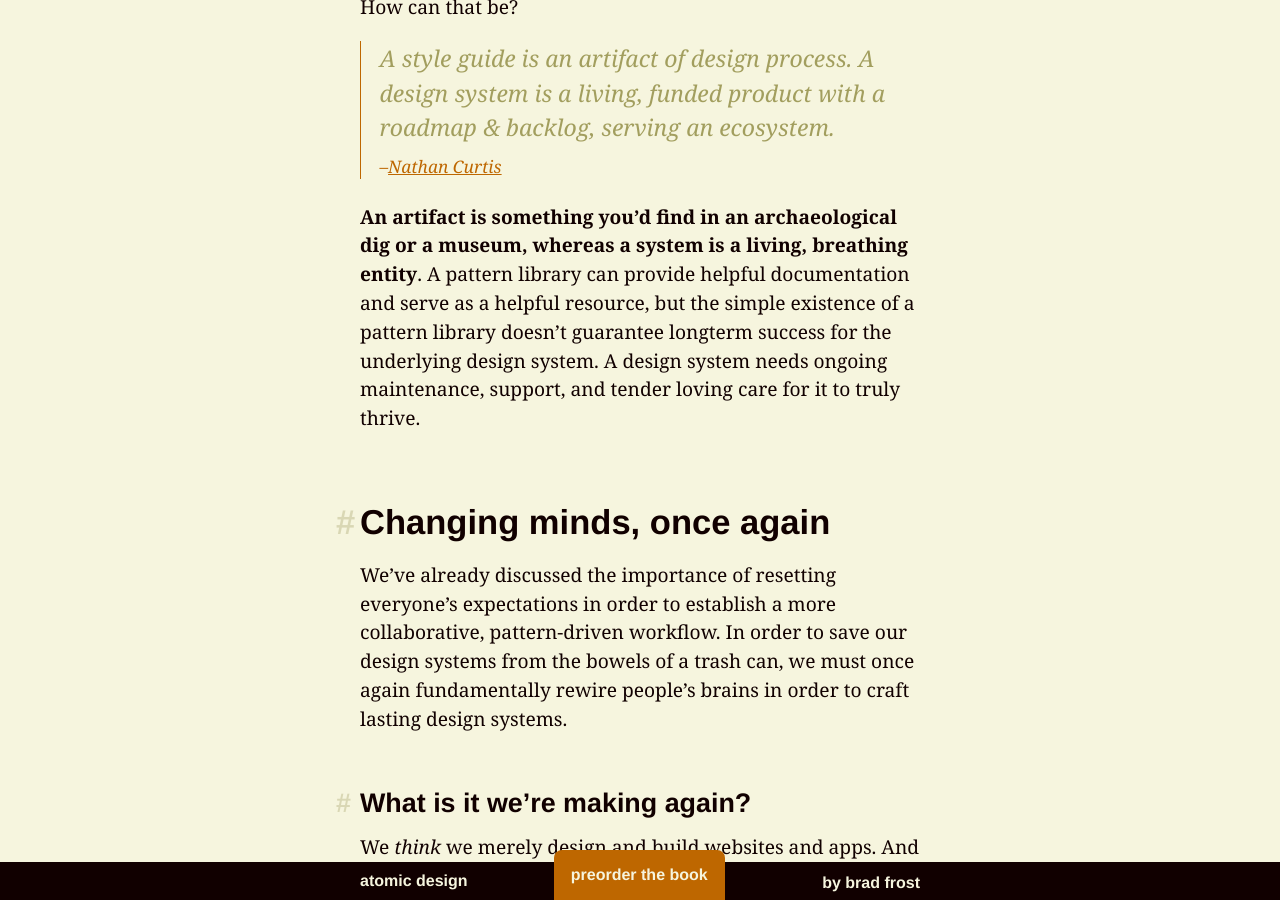
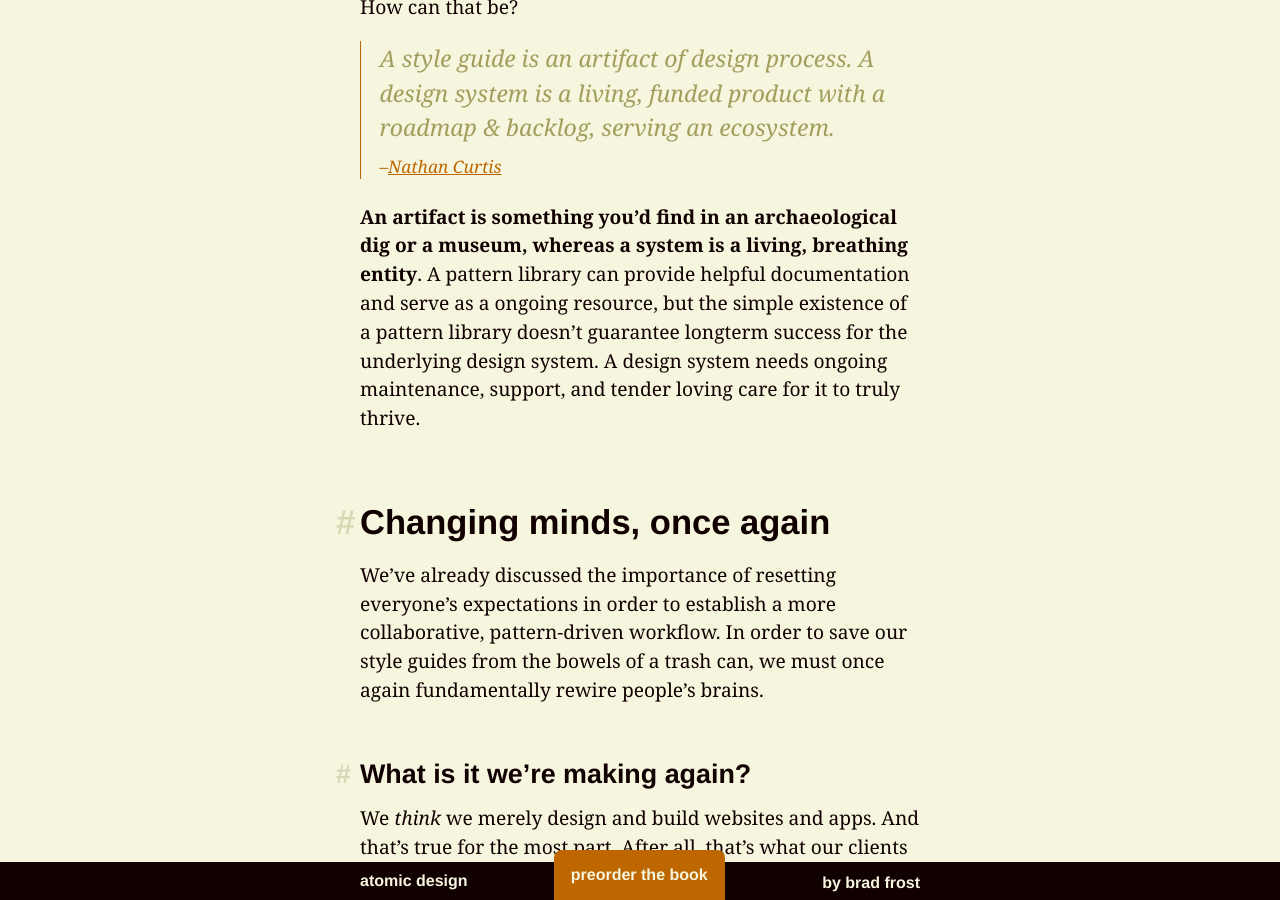
Before and after one commit to bradfrost/atomic-design, a Jekyll site: the page built from chapter-5.md, in a window 1280 px wide and 900 px high, scrolled down 1161 px. Built offline with Jekyll 4.4.1, drawn with Linux system fonts in a browser that asks for light colours; some of the changed text lies outside the part shown.

Commit message:
Chapter 5 draft

```diff
--- a/chapter-5.md
+++ b/chapter-5.md
@@ -17,10 +17,10 @@ How can that be?
 
 > A style guide is an artifact of design process. A design system is a living, funded product with a roadmap & backlog, serving an ecosystem. <cite>[Nathan Curtis](https://twitter.com/nathanacurtis/status/656829204235972608)</cite>
 
-**An artifact is something you'd find in an archaeological dig or a museum, whereas a system is a living, breathing entity**. A pattern library can provide helpful documentation and serve as a helpful resource, but the simple existence of a pattern library doesn't guarantee longterm success for the underlying design system. A design system needs ongoing maintenance, support, and tender loving care for it to truly thrive.
+**An artifact is something you'd find in an archaeological dig or a museum, whereas a system is a living, breathing entity**. A pattern library can provide helpful documentation and serve as a ongoing resource, but the simple existence of a pattern library doesn't guarantee longterm success for the underlying design system. A design system needs ongoing maintenance, support, and tender loving care for it to truly thrive.
 
 ## Changing minds, once again
-We've already discussed the importance of resetting everyone's expectations in order to establish a more collaborative, pattern-driven workflow. In order to save our design systems from the bowels of a trash can, we must once again fundamentally rewire people's brains in order to craft lasting design systems.
+We've already discussed the importance of resetting everyone's expectations in order to establish a more collaborative, pattern-driven workflow. In order to save our style guides from the bowels of a trash can, we must once again fundamentally rewire people's brains.
 
 ### What is it we're making again?
 We *think* we merely design and build websites and apps. And that's true for the most part. After all, that's what our clients pay us to do, and the products we create are the vehicles that generate money and success for an organization. So it seems natural to focus on the final implementations rather than the underlying system. With this mentality, the live products remain the primary focus of everyone's attention, while any pattern library exists as an offshoot that simply provides helpful documentation.
@@ -29,7 +29,7 @@ We *think* we merely design and build websites and apps. And that's true for the
 
 The problem with this mentality is that you can almost see that pattern library snapping off and sliding off into the abyss.  **Once the pattern library ceases to reflect the current state of the products it serves, it becomes obsolete**. And when the pattern library managing the design system is no longer accurate, the website maintenance process devolves into a smattering of hotfixes and ad hoc changes, ruining all the thoughtfulness that went into creating the original design system.
 
-In order to set our design systems up for longterm success, we must fundamentally shift our mentality around just what exactly it is we’re creating. Rather than thinking of the final product as our sole responsibility, we must recognize that the design system is what underpins our final products *and* pattern libraries.
+In order to set ourselves up for longterm success, we must fundamentally shift our mentality around what we’re actually creating. Rather than thinking of final applications as our sole responsibility, we must recognize that the design system is what underpins our final products *and* pattern libraries.
 
 {% include figure.html src="../images/content/workflow-system-first.png" caption="" %}
 
@@ -37,7 +37,7 @@ This "design system first" mentality inserts a bit of friction into the maintena
 
 Say for instance you're working on an e-commerce site, and you run a test to find a custom-styled dropdown menu on the product detail page isn't performing as well as the browser's default dropdown menu. One course of action is to simply remove the custom-styled dropdown from that particular page and call it a day. However, considering the entire design system rather than just the product detail page might cause you to take a step back and ask, "If this custom dropdown menu isn't performing well here, perhaps it's not performing well elsewhere?" After digging into the issue further, you find the best course of action is to globally modify the dropdown pattern in the design system to remove the custom styling. Now anywhere the dropdown pattern appears will reflect those changes and will likely see similar performance improvements.
 
-That is just one example of how design system thinking can lead to broader, more considered changes. **Broken behavior and opportunities to enhance the UI will often be realized at the *page* level, but those changes should often be acted on at the *system* level**. Adding this bit of worthwhile friction into your workflow ensures improvements are shared across the entire design system, and that the system isn't eroded by a series of one-off changes.
+That is just one example of how design system thinking can lead to broader, more considered changes. **Broken behavior and opportunities to enhance the UI will often be realized at the *page* level, but those changes should often be acted on at the *system* level**. Adding this bit of friendly friction into your workflow ensures improvements are shared across the entire ecosystem and prevents the system from being eroded by a series of one-off changes.
 
 ### Done and done
 Another expectation we must revisit is our definition of *done*. Creating things for print and other physical mediums involve making permanent, tangible objects. That sense of finality simply doesn't exist in the digital world, which means change can happen with much less effort and friction than other mediums. **Clients, colleagues, and stakeholders should embrace the pliable nature of the digital world to create living design systems that adapt to the ever-shifting nature of the medium, user needs, and the needs of the business**.
```
Also changed, not shown: 2 other files.
